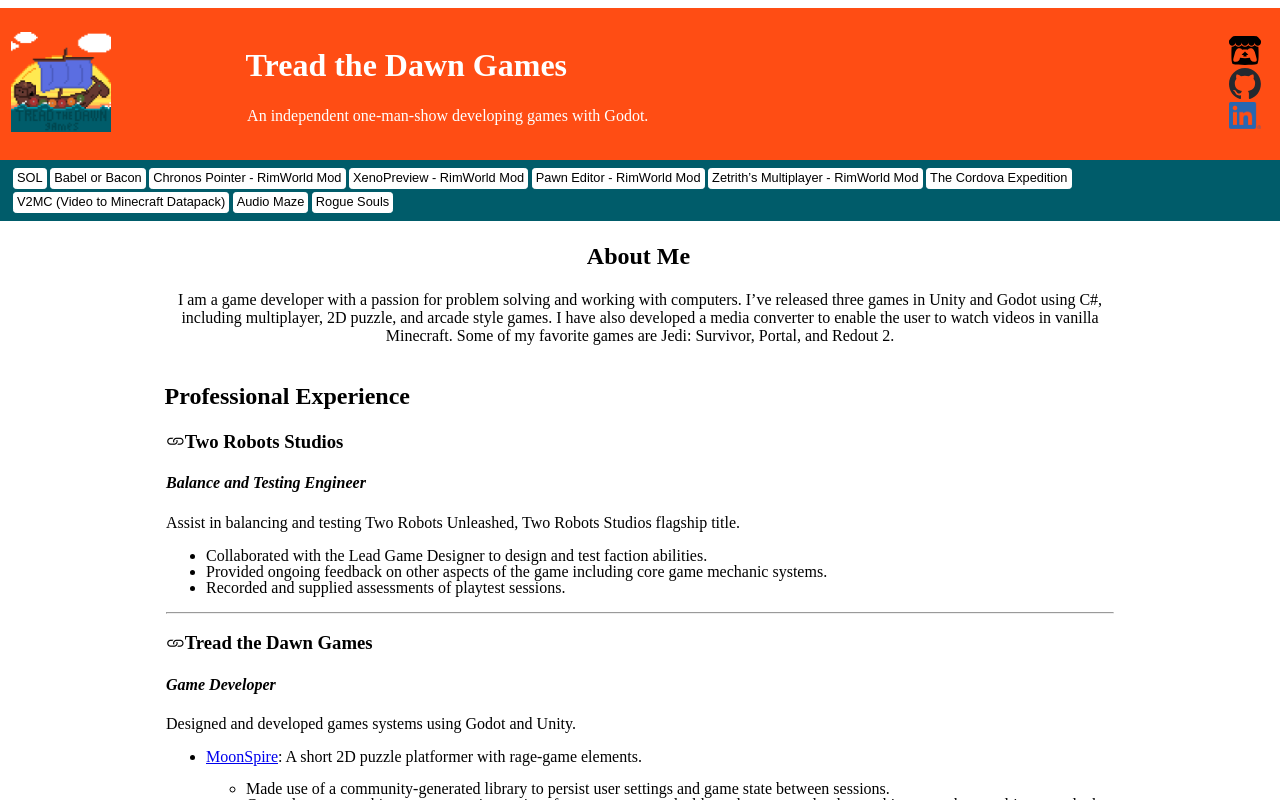
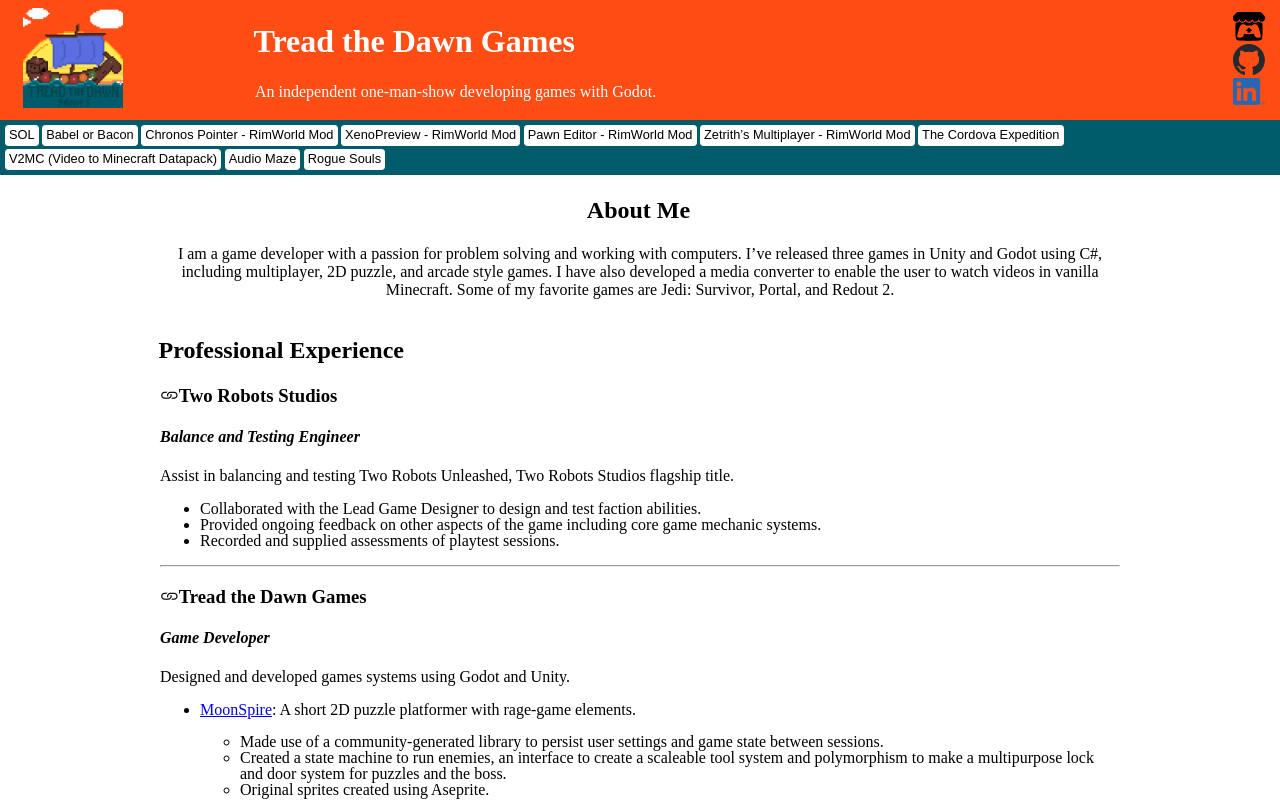
Before and after one commit to TreadTheDawnGames/TTDGWebsite, an Angular app: page / in a window 1280 px wide. Shown: the top 800 px of the page. Built offline with nearby package versions, Linux system fonts and the light colour scheme.

Commit message:
Fixup bar thing

```diff
--- a/src/main.ts
+++ b/src/main.ts
@@ -9,19 +9,15 @@
   template: `
   <div class="no-print">
     <div class="title">
-      <table style="width: 100%">
+
+      <table style="width: 100%;">
         <tr>
+          <td style="width: 1em"></td>
           <td class="tableImage">
             <div>
-              <a href="index.html"
-                ><img
-                  class="returntohome"
-                  src="Logos/TreadTheDawnLogoShipOnlyDuplicate-export.png"
-                  alt="TTDG logo"
-              /></a>
+              <a href="index.html"><img class="returntohome" src="Logos/TreadTheDawnLogoShipOnlyDuplicate-export.png" alt="TTDG logo"/></a>
             </div>
           </td>
-
           <td style="text-align: left">
             <div>
               <h1>Tread the Dawn Games</h1>
--- a/src/styles.css
+++ b/src/styles.css
@@ -8,20 +8,15 @@
     width: 100px;
   }
   .title {
-    padding: 1em;
     background: #ff4d14;
     color: white;
     font-size: 1em;
     width: 100%;
-    justify-self: center;
   }
   .barThing {
     font-size: 0.8em;
     background: #005c6a;
     color: white;
-    padding: 0.5em;
-    padding-left: 1em;
-    justify-self: center;
     width: 100%;
   }
   .barItem {
@@ -69,7 +64,6 @@
     color: black;
   }
   .footer {
-    padding: 1em;
     text-align: left;
     background: #005c6a;
     color: white;
@@ -79,9 +73,9 @@
   }
 
   .horizontalList {
-    margin: 0;
+    margin: 0.25em;
     padding: 0;
-    display: inline;
+    display: inline-block;
   }
   @media (max-width: 750px) {
     .tableImage {
@@ -161,6 +155,11 @@
 
   }
 
+  body{
+    margin: 0;
+    padding: 0;
+  }
+
   @media screen {
     li{
     line-height: 1em;
```
